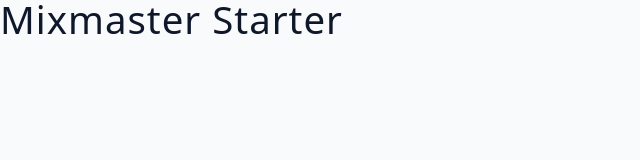
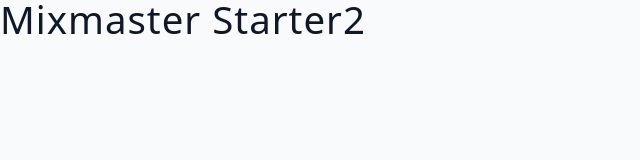
Before and after one commit to Faigism/MixMaster_App, a React (Vite) app: page / in a window 1280 px wide. Shown: the top 160 px of the page, without its empty margins (0-640 px from the left). Built offline with nearby package versions, Linux system fonts and the light colour scheme.

Commit message:
test commit

```diff
--- a/src/App.jsx
+++ b/src/App.jsx
@@ -1,4 +1,4 @@
 const App = () => {
-  return <h2>mixmaster starter</h2>;
-};
-export default App;
+  return <h2>mixmaster starter2</h2>
+}
+export default App
```
